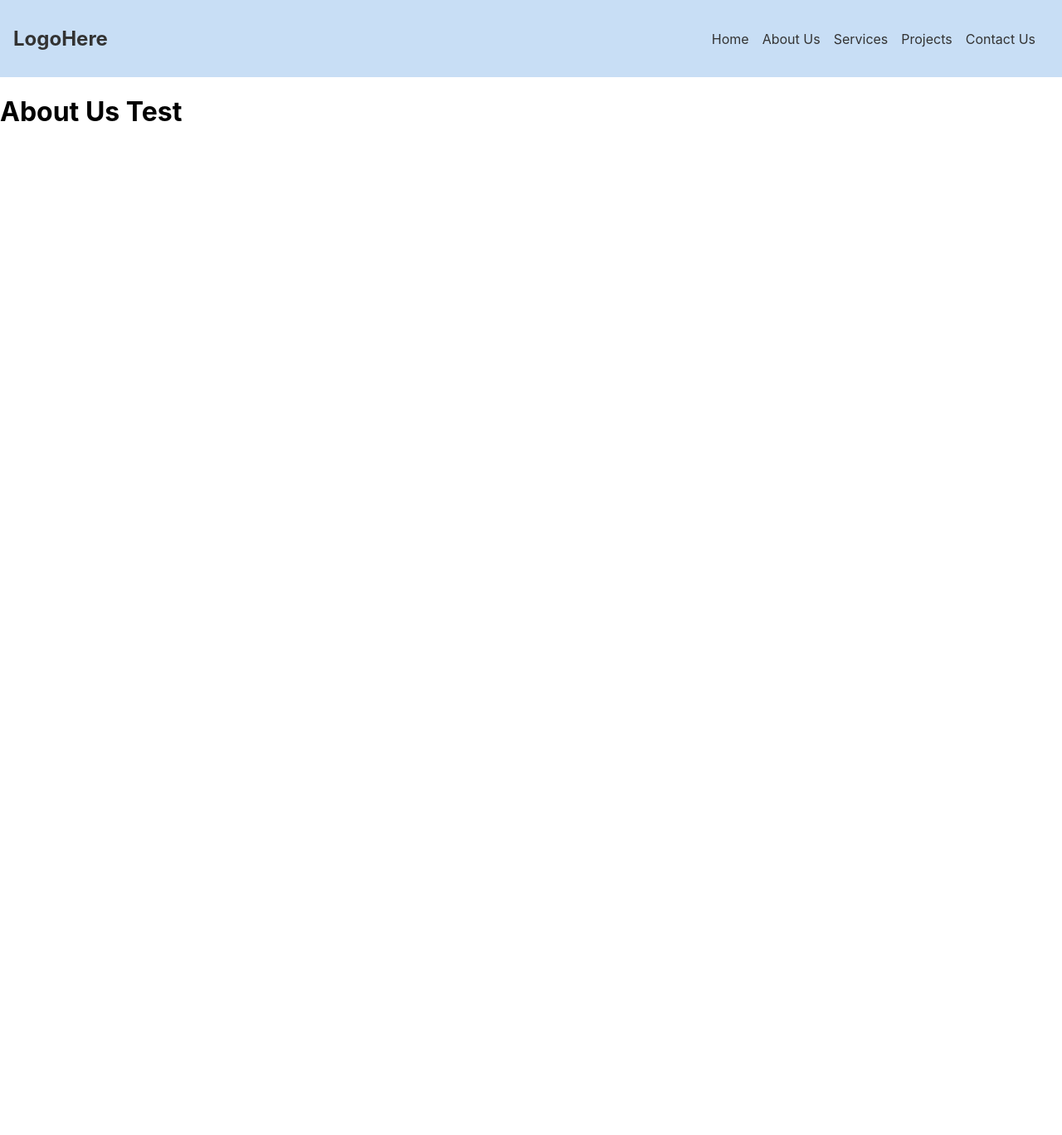
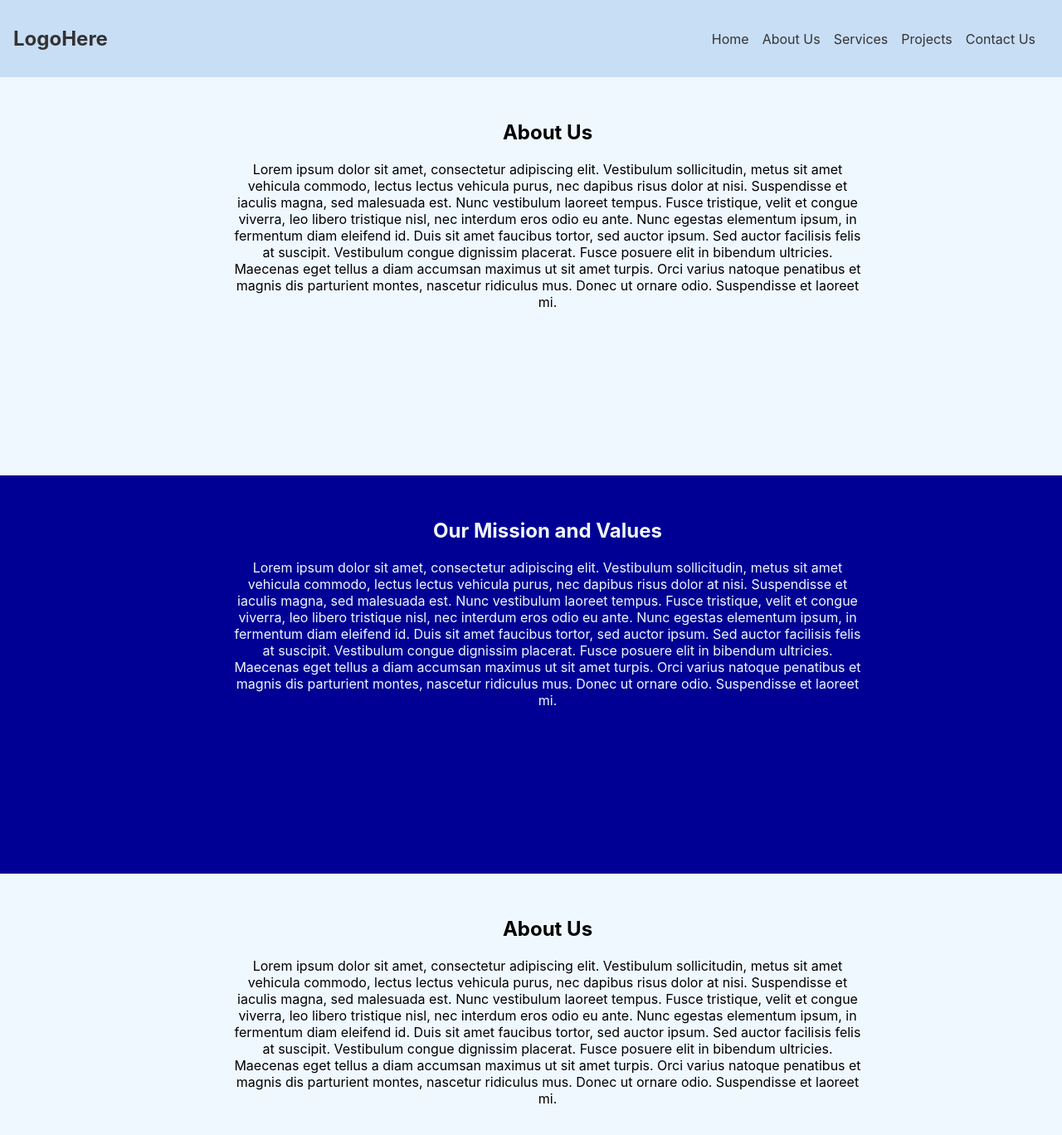
Before and after one commit to filippbrokhman/webprojecta, a React (Create React App) app in the folder webmockupv/: page /AboutUs in a window 1280 px wide. Shown: the top 1368 px of the page at 83% size. Before the commit the page ends 800 px from the top, so only its background shows below. Built offline with nearby package versions, Linux system fonts and the light colour scheme.

Commit message:
created a mockup of the about us section.

```diff
--- a/webmockupv/src/components/AboutUs.js
+++ b/webmockupv/src/components/AboutUs.js
@@ -2,7 +2,77 @@ import React from "react";
 
 function AboutUs() {
     return (
-        <h1>About Us Test</h1>
+        <div>
+            <section className="body-text-white">
+                <div className="body-content-container">
+                    <ul>
+                        <h2> About Us</h2>
+                        <p>Lorem ipsum dolor sit amet,
+                            consectetur adipiscing elit.
+                            Vestibulum sollicitudin, metus sit amet vehicula commodo,
+                            lectus lectus vehicula purus, nec dapibus risus dolor at nisi.
+                            Suspendisse et iaculis magna, sed malesuada est.
+                            Nunc vestibulum laoreet tempus.
+                            Fusce tristique, velit et congue viverra,
+                            leo libero tristique nisl, nec interdum eros odio eu ante.
+                            Nunc egestas elementum ipsum, in fermentum diam eleifend id.
+                            Duis sit amet faucibus tortor, sed auctor ipsum.
+                            Sed auctor facilisis felis at suscipit. Vestibulum congue dignissim
+                            placerat. Fusce posuere elit in bibendum ultricies.
+                            Maecenas eget tellus a diam accumsan maximus ut sit amet turpis.
+                            Orci varius natoque penatibus et magnis dis parturient montes,
+                            nascetur ridiculus mus. Donec ut ornare odio. Suspendisse et laoreet
+                            mi.</p>
+                    </ul>
+                </div>
+            </section>
+            <section className="body-text-blue">
+                <div className="body-content-container">
+                    <ul>
+                        <h2> Our Mission and Values</h2>
+                        <p>Lorem ipsum dolor sit amet,
+                            consectetur adipiscing elit.
+                            Vestibulum sollicitudin, metus sit amet vehicula commodo,
+                            lectus lectus vehicula purus, nec dapibus risus dolor at nisi.
+                            Suspendisse et iaculis magna, sed malesuada est.
+                            Nunc vestibulum laoreet tempus.
+                            Fusce tristique, velit et congue viverra,
+                            leo libero tristique nisl, nec interdum eros odio eu ante.
+                            Nunc egestas elementum ipsum, in fermentum diam eleifend id.
+                            Duis sit amet faucibus tortor, sed auctor ipsum.
+                            Sed auctor facilisis felis at suscipit. Vestibulum congue dignissim
+                            placerat. Fusce posuere elit in bibendum ultricies.
+                            Maecenas eget tellus a diam accumsan maximus ut sit amet turpis.
+                            Orci varius natoque penatibus et magnis dis parturient montes,
+                            nascetur ridiculus mus. Donec ut ornare odio. Suspendisse et laoreet
+                            mi.</p>
+                    </ul>
+                </div>
+            </section>
+            <section className="body-text-white">
+                <div className="body-content-container">
+                    <ul>
+                        <h2> About Us</h2>
+                        <p>Lorem ipsum dolor sit amet,
+                            consectetur adipiscing elit.
+                            Vestibulum sollicitudin, metus sit amet vehicula commodo,
+                            lectus lectus vehicula purus, nec dapibus risus dolor at nisi.
+                            Suspendisse et iaculis magna, sed malesuada est.
+                            Nunc vestibulum laoreet tempus.
+                            Fusce tristique, velit et congue viverra,
+                            leo libero tristique nisl, nec interdum eros odio eu ante.
+                            Nunc egestas elementum ipsum, in fermentum diam eleifend id.
+                            Duis sit amet faucibus tortor, sed auctor ipsum.
+                            Sed auctor facilisis felis at suscipit. Vestibulum congue dignissim
+                            placerat. Fusce posuere elit in bibendum ultricies.
+                            Maecenas eget tellus a diam accumsan maximus ut sit amet turpis.
+                            Orci varius natoque penatibus et magnis dis parturient montes,
+                            nascetur ridiculus mus. Donec ut ornare odio. Suspendisse et laoreet
+                            mi.</p>
+                    </ul>
+                </div>
+            </section>
+        </div>
     )
 }
 
--- a/webmockupv/src/components/component.css
+++ b/webmockupv/src/components/component.css
@@ -30,6 +30,35 @@
     padding-right: 1.2rem;
 }
 
+.body-text-white {
+    display: flex;
+    justify-content: center;      /* centers horizontally */
+    align-items: flex-start;      /* top-aligned, not vertically centered */
+    min-height: 60vh;             /* shorter height than full screen */
+    padding: 2rem 0;              /* small top/bottom padding */
+    background-color: aliceblue;    /* optional: gives a clean background */
+    box-sizing: border-box;
+    color: black;
+}
+
+.body-text-blue {
+    display: flex;
+    justify-content: center;      /* centers horizontally */
+    align-items: flex-start;      /* top-aligned, not vertically centered */
+    min-height: 60vh;             /* shorter height than full screen */
+    padding: 2rem 0;              /* small top/bottom padding */
+    background-color: rgb(0, 0, 148);   /* optional: gives a clean background */
+    box-sizing: border-box;
+    color: aliceblue;
+}
+
+.body-content-container {
+    max-width: 800px;             /* controls line length */
+    width: 100%;
+    padding: 0 2rem;              /* whitespace on left/right */
+    text-align: center;           /* center the text itself */
+}
+
 .Media img {
     max-width: 80%;
     height: auto;
```
